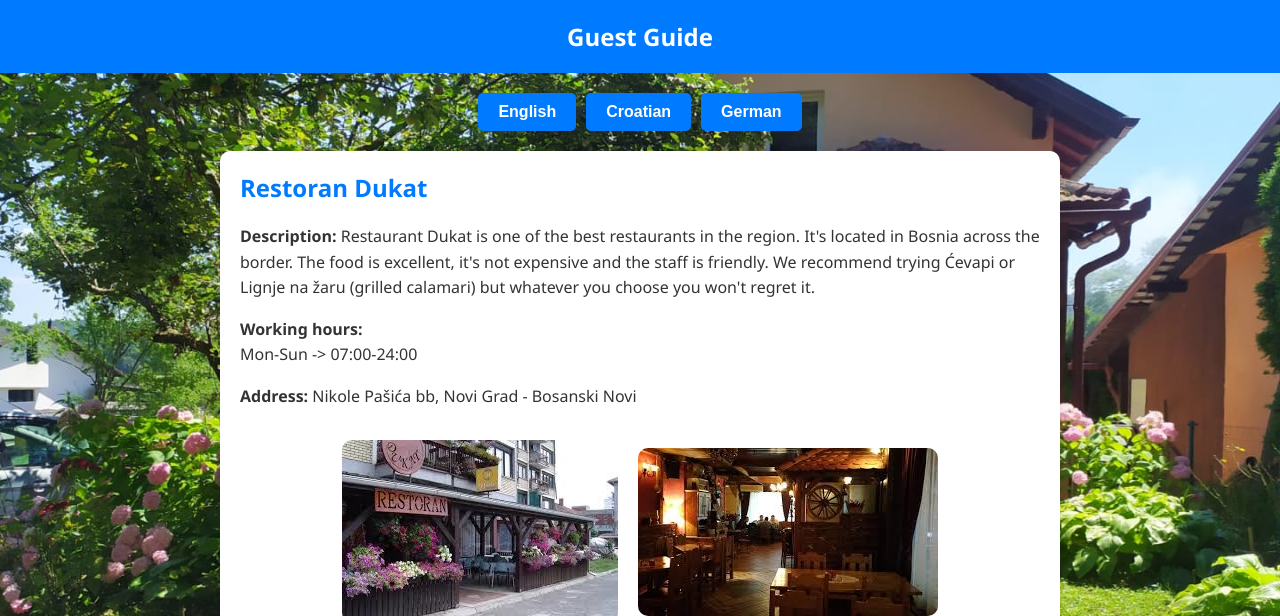
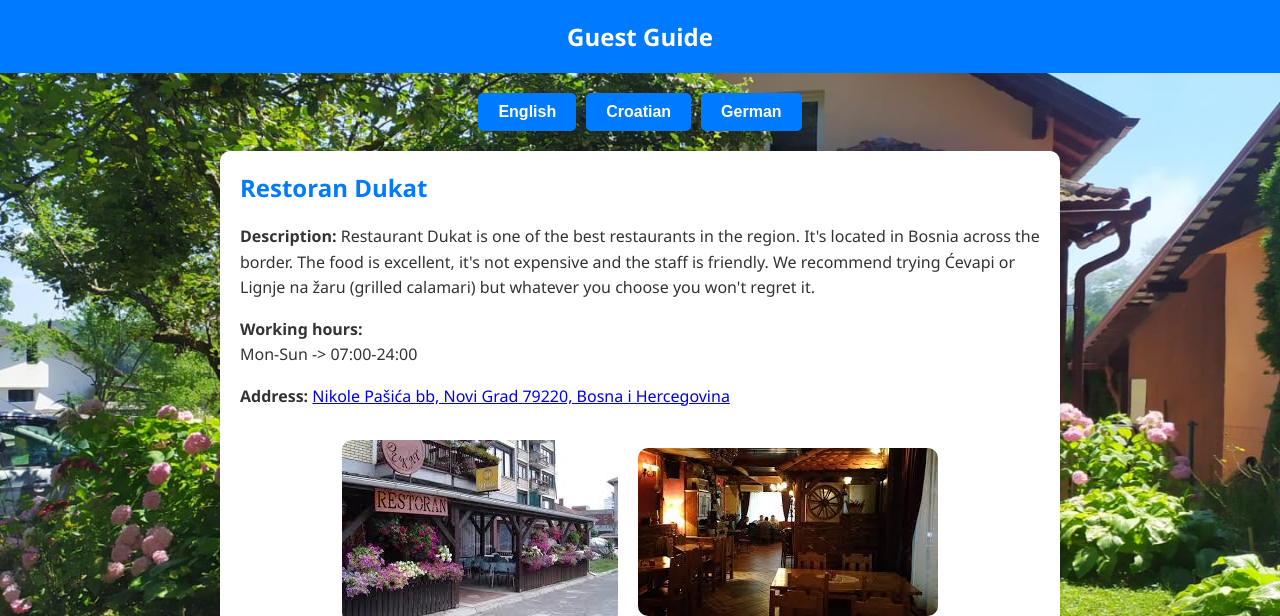
Before and after one commit to Rysc0/guest_guide, a plain HTML site: page index.html in a window 1280 px wide. Shown: the top 616 px of the page. Drawn offline with Linux system fonts and the light colour scheme.

Commit message:
Added adress like a URL

```diff
--- a/index.html
+++ b/index.html
@@ -24,7 +24,7 @@
                 Mon-Sun -> 07:00-24:00
             </p>
             <p>
-                <strong>Address:</strong> Nikole Pašića bb, Novi Grad - Bosanski Novi
+                <strong>Address:</strong> <a href="https://maps.app.goo.gl/zFjNQBbkQctLWWKfA"> Nikole Pašića bb, Novi Grad 79220, Bosna i Hercegovina</a>
             </p>
         </div>
         <div class="content hr" style="display: none;">
```
